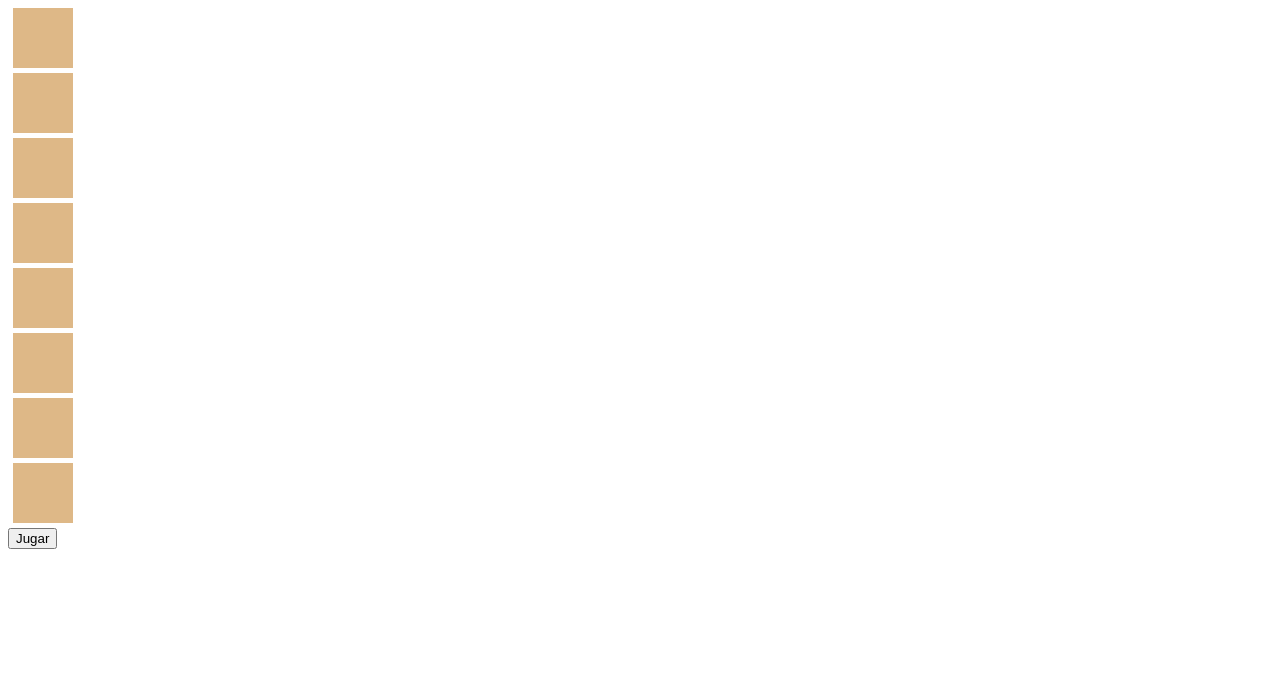
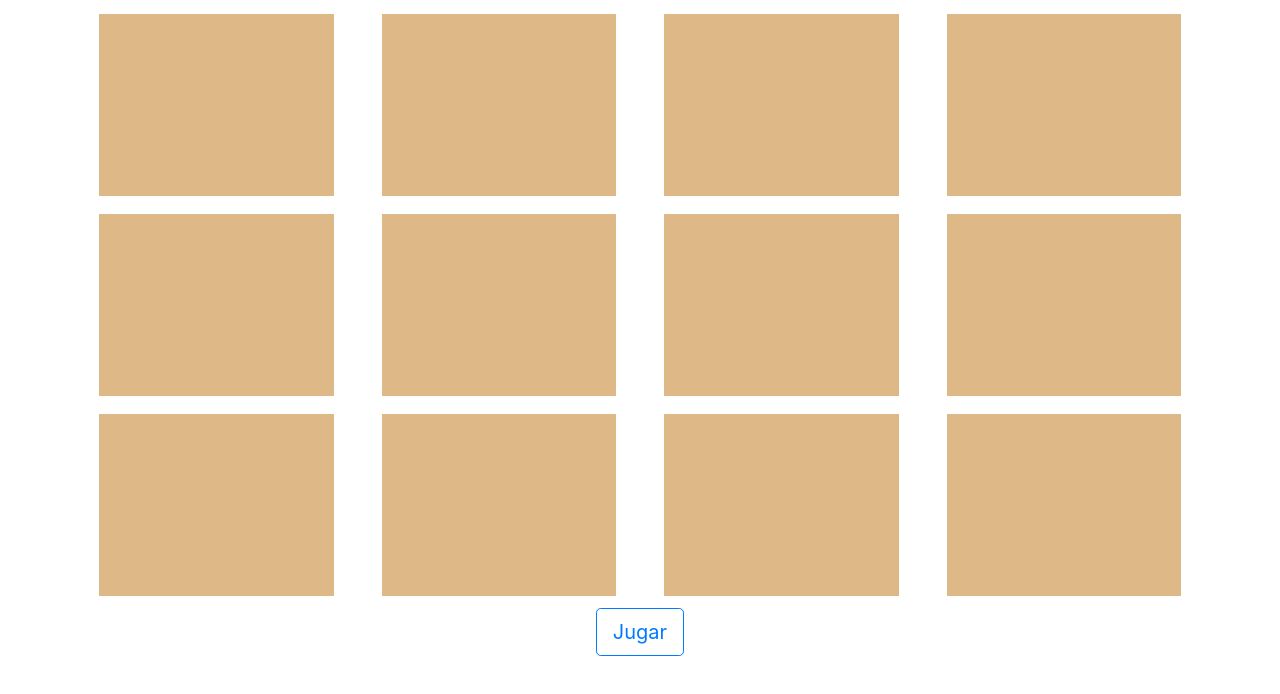
Before and after one commit to Juni-p/memotest, a plain HTML site: page index.html in a window 1280 px wide. Drawn offline with nearby package versions, Linux system fonts and the light colour scheme.

Commit message:
agrega estilos con bootstrap

```diff
--- a/index.css
+++ b/index.css
@@ -1,8 +1,11 @@
 .carta {
-  width: 60px;
-  height: 60px;
   margin: 5px;
   background-color: burlywood;
+}
+
+.fila {
+  height: 25vh;
+  padding: 5px;
 }
 
 .rojo {
@@ -17,6 +20,12 @@
 .verde {
   background-color: green;
 }
+.naranja {
+  background-color: orange;
+}
+.negro {
+  background-color: black;
+}
 
 .bloquear {
   pointer-events: none;
--- a/index.html
+++ b/index.html
@@ -7,20 +7,57 @@
   <meta name="viewport" content="width=device-width, initial-scale=1.0">
   <title>Memotest</title>
   <link rel="stylesheet" href="index.css">
+  <link rel="stylesheet" href="node_modules/bootstrap/dist/css/bootstrap.min.css">
 </head>
 
 <body>
-  <main class="bloquear">
-    <div id="rojo" class="carta "></div>
-    <div id="rojo" class="carta"></div>
-    <div id="azul" class="carta"></div>
-    <div id="azul" class="carta"></div>
-    <div id="amarillo" class="carta"></div>
-    <div id="amarillo" class="carta"></div>
-    <div id="verde" class="carta"></div>
-    <div id="verde" class="carta"></div>
+  <main class="bloquear container h-100">
+    <div class="row fila">
+      <div class="col-sm m-1">
+        <div id="rojo" class="carta h-100 "></div>
+      </div>
+      <div class="col-sm m-1">
+        <div id="rojo" class="carta h-100"></div>
+      </div>
+      <div class="col-sm m-1">
+        <div id="azul" class="carta h-100"></div>
+      </div>
+      <div class="col-sm m-1">
+        <div id="azul" class="carta h-100"></div>
+      </div>
+    </div>
+    <div class="row fila">
+      <div class="col-sm m-1">
+        <div id="amarillo" class="carta h-100"></div>
+      </div>
+      <div class="col-sm m-1">
+        <div id="amarillo" class="carta h-100"></div>
+      </div>
+      <div class="col-sm m-1">
+        <div id="verde" class="carta h-100"></div>
+      </div>
+      <div class="col-sm m-1">
+        <div id="verde" class="carta h-100"></div>
+      </div>
+    </div>
+    <div class="row fila">
+      <div class="col-sm m-1">
+        <div id="naranja" class="carta h-100"></div>
+      </div>
+      <div class="col-sm m-1">
+        <div id="naranja" class="carta h-100"></div>
+      </div>
+      <div class="col-sm m-1">
+        <div id="negro" class="carta h-100"></div>
+      </div>
+      <div class="col-sm m-1">
+        <div id="negro" class="carta h-100"></div>
+      </div>
+    </div>
   </main>
-  <button id="jugar">Jugar</button>
+  <div class="container d-flex justify-content-center mt-2">
+    <button id="jugar" type="button" class="btn btn-outline-primary btn-lg">Jugar</button>
+  </div>
 
   <script src="index.js"></script>
 </body>
--- a/index.js
+++ b/index.js
@@ -1,9 +1,10 @@
 const $cartas = document.querySelectorAll(".carta");
 const $contenedorCartas = document.querySelector("main");
+const $jugar = document.querySelector("#jugar");
 
 let $primeraCartaSeleccionada = null;
 
-document.querySelector("#jugar").onclick = setearJuego;
+$jugar.onclick = setearJuego;
 
 $cartas.forEach(function ($carta) {
   $carta.onclick = function () {
@@ -55,9 +56,16 @@ function agregarColor($carta, color) {
 function eliminarColor($carta, color) {
   $carta.classList.remove(color);
 }
+function desactivarBoton() {
+  $jugar.disabled = true;
+}
+function activarBoton() {
+  $jugar.disabled = false;
+}
 
 function setearJuego() {
   desbloquearClicksUsuario();
+  desactivarBoton();
   const COLORES = ["rojo", "azul", "verde", "amarillo"];
   const coloresRepetidos = COLORES.concat(COLORES);
   mezclarColores(coloresRepetidos);
@@ -74,6 +82,7 @@ function mezclarColores(colores) {
 
 function analizarSiHayGanador() {
   if (document.querySelectorAll(".carta").length === 0) {
+    activarBoton();
     bloquearClicksUsuario();
     alert("Ganaste! para volver a jugar seleccione jugar nuevamente");
   }
```
